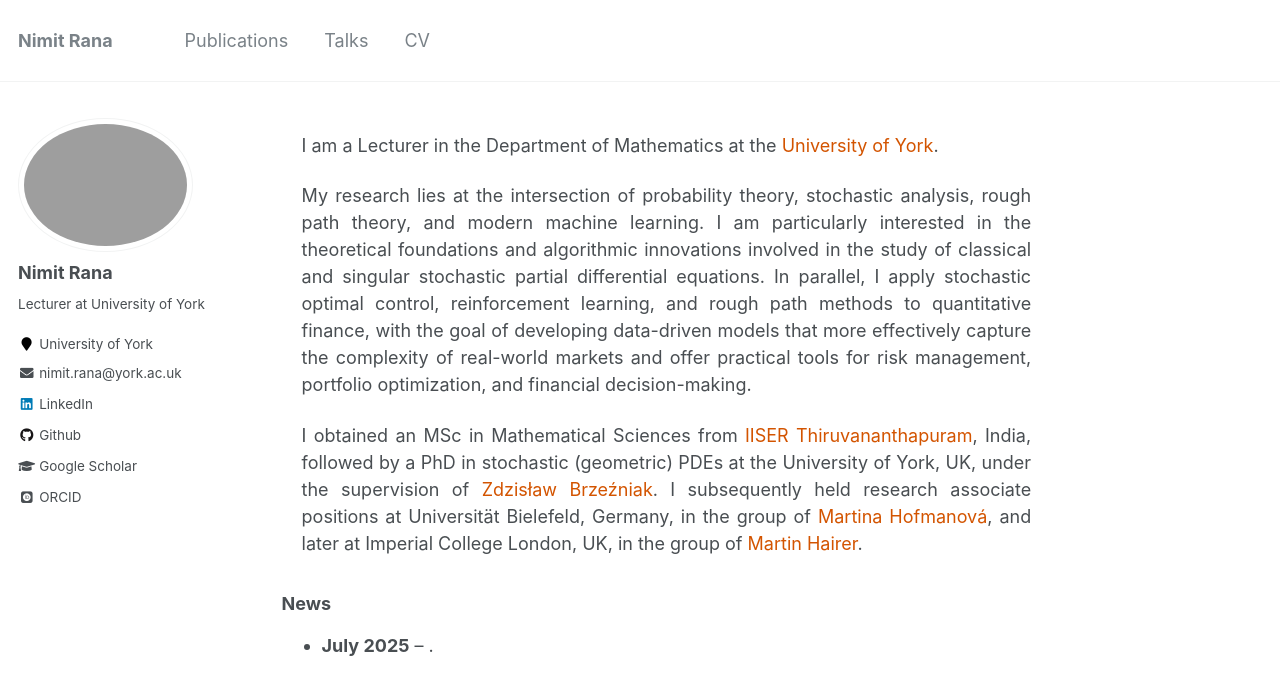
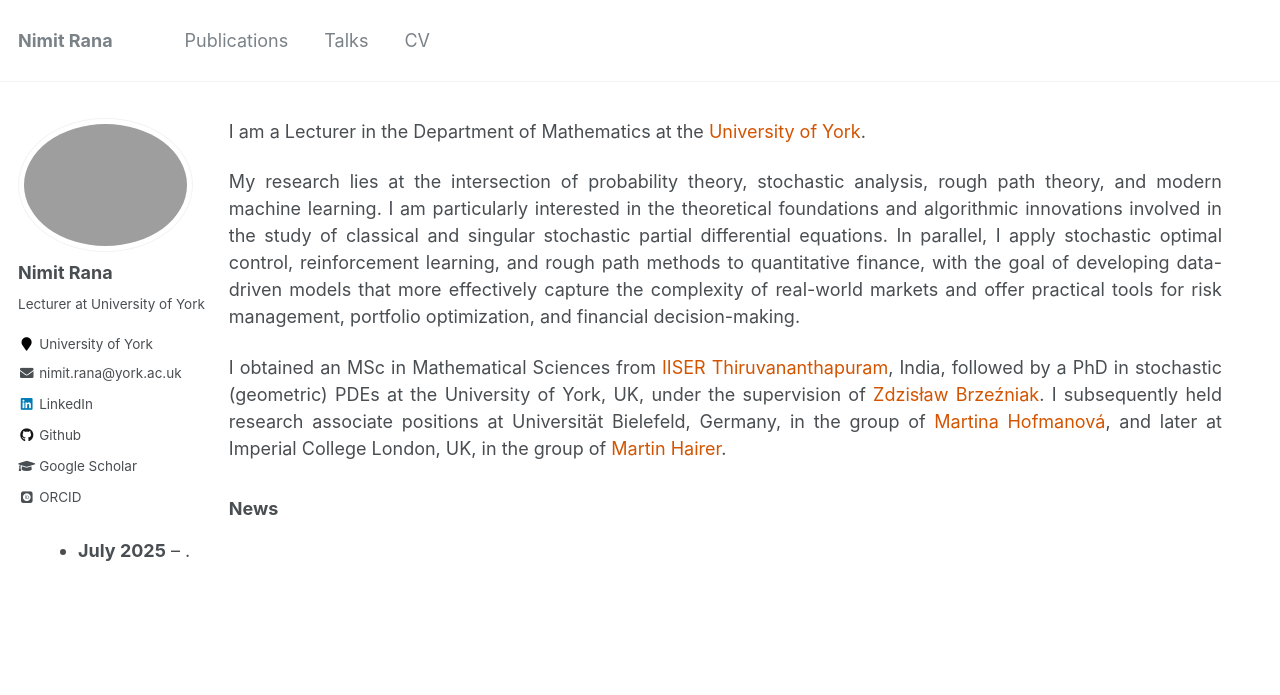
Before and after one commit to rananimit/rananimit.github.io, a Jekyll site: the page built from _pages/about.md, in a window 1280 px wide. Shown: the top 695 px of the page. Built offline with Jekyll 4.4.1, drawn with Linux system fonts in a browser that asks for light colours; some web fonts are replaced.

Commit message:
Update _page.scss

```diff
--- a/_sass/_page.scss
+++ b/_sass/_page.scss
@@ -17,22 +17,27 @@
 }
 
 .page {
-  @include breakpoint($large) {
-    @include span(10 of 12 last);
-    @include prefix(0.5 of 12);
-    @include suffix(2 of 12);
-  }
+  margin-left: 0 !important;
+  margin-right: 0 !important;
+  padding-left: 20px;  /* adjust as needed */
+  padding-right: 20px; /* adjust as needed */
+  max-width: 100% !important;
+  width: 100% !important;
+  box-sizing: border-box;
+}
 
-  .page__inner-wrap {
-    @include full();
+.page__inner-wrap,
+.page__content {
+  max-width: 100% !important;
+  width: 100% !important;
+  padding-left: 0 !important;
+  padding-right: 0 !important;
+  margin: 0 !important;
+  box-sizing: border-box;
+}
 
-    .page__content,
-    .page__meta,
-    .page__share {
-      @include full();
-    }
-  }
-}
+
+
 
 .page__title {
   margin-top: 0;
```
